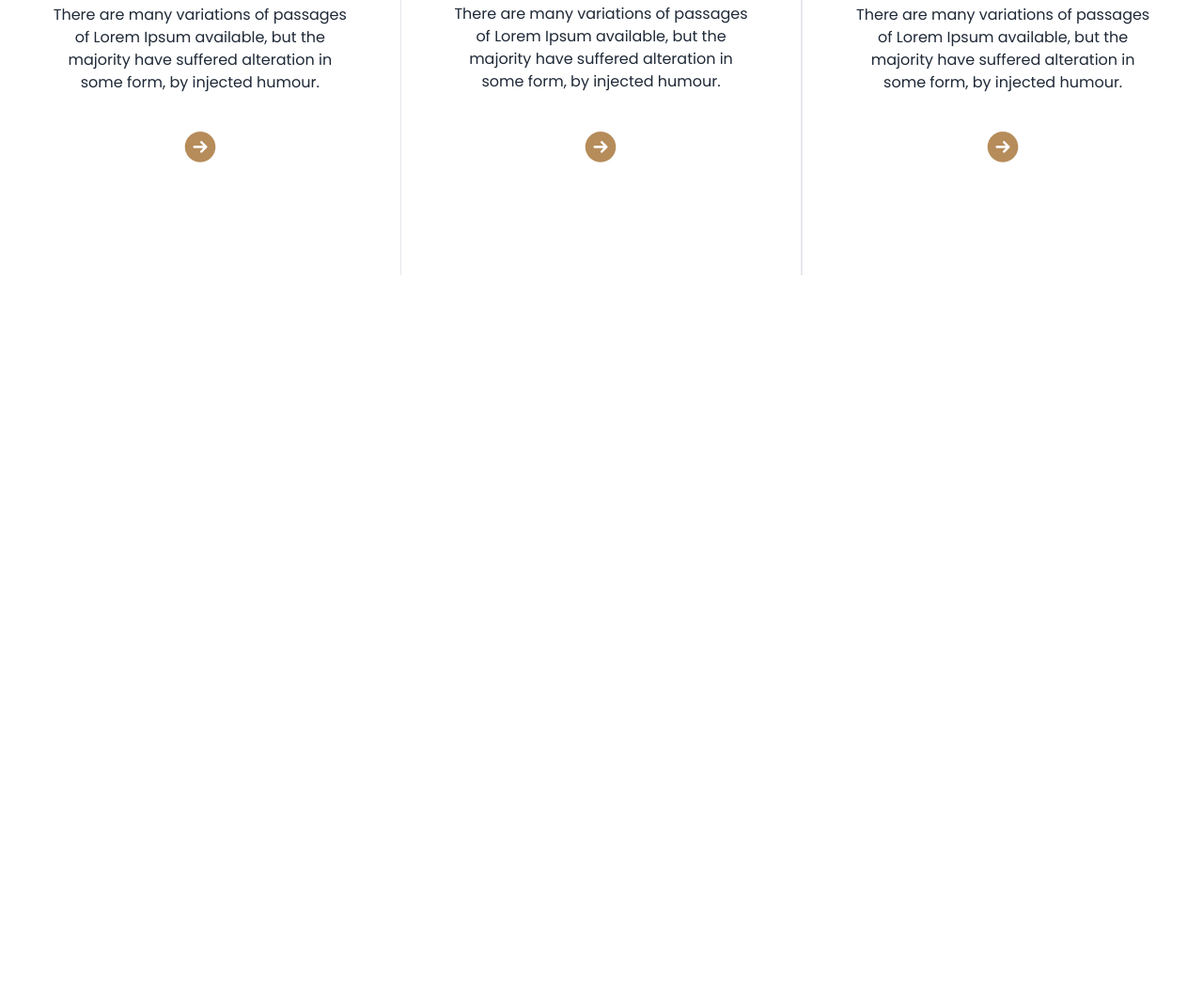
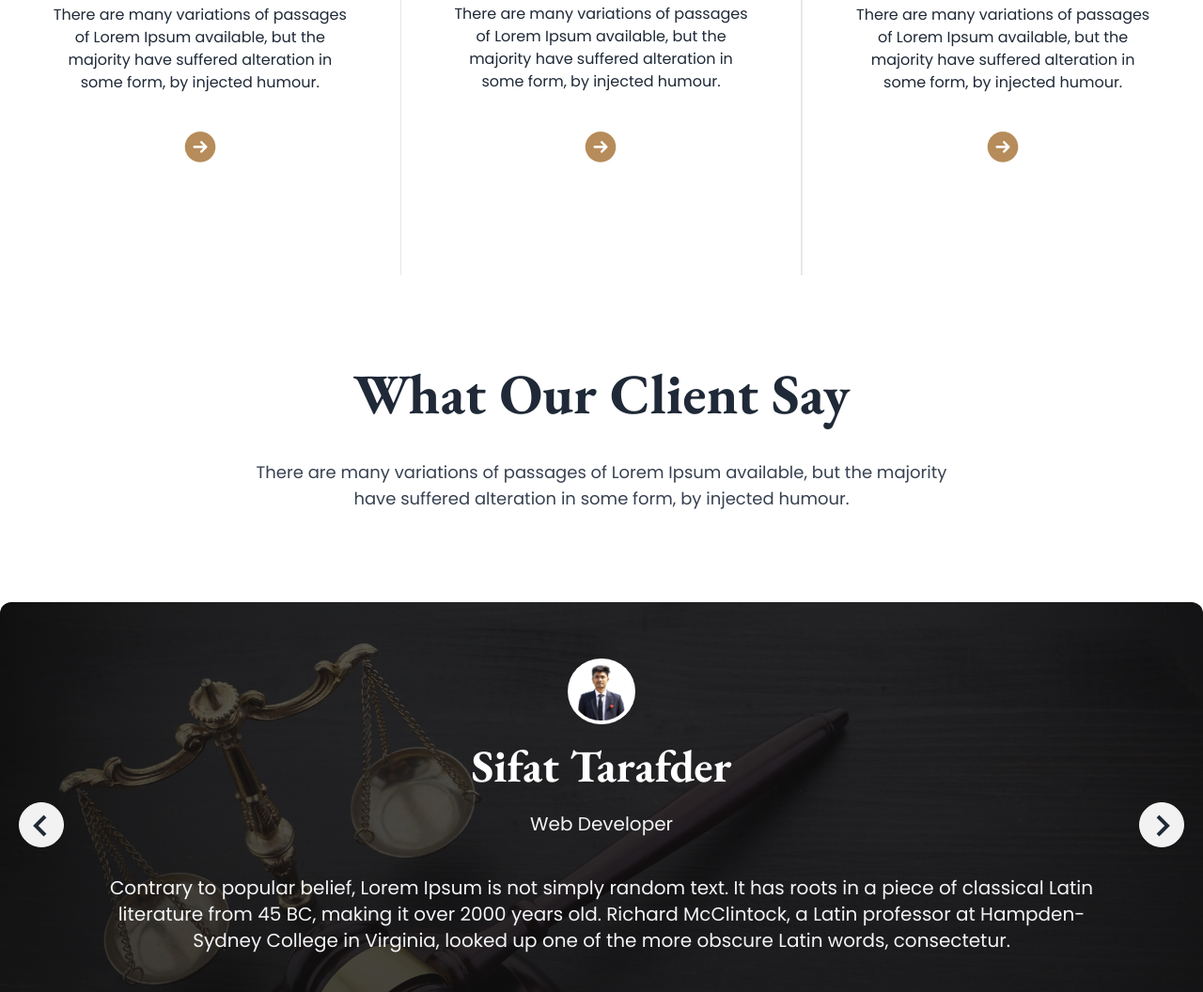
Before and after one commit to tmdsifat98/Daisy-UI, a plain HTML site: page index.html in a window 1280 px wide. Shown: the part 1744-2800 px from the top of the page at 94% size. Before the commit the page ends 2077 px from the top, so only its background shows below. Drawn offline with nearby package versions, Linux system fonts and the light colour scheme.

Commit message:
carousel done

```diff
--- a/index.html
+++ b/index.html
@@ -76,8 +76,8 @@
                         <p class="mb-8">There are many variations of passages of Lorem Ipsum available, but the majority
                             have suffered alteration in some form, by injected humour.</p>
                         <div class="w-full flex gap-4 items-center mb-12">
-                            <input class="flex-1 py-3 px-5 rounded-lg" type="text" placeholder="Search your services">
-                            <button class="btn px-8  bg-btn-primary outline-none py-5 px-4">Search</button>
+                            <input class="flex-1 py-3 px-5 outline-none rounded-lg" type="text" placeholder="Search your services">
+                            <button class="btn lg:px-8  bg-btn-primary flex items-center outline-none px-4">Search</button>
                         </div>
                     </div>
                 </div>
@@ -86,7 +86,7 @@
     </header>
     <main class=" container mx-auto">
         <!-- Legal practice area -->
-        <section class="mt-8 mb-10">
+        <section class="mt-8">
             <h1 class="text-center text-6xl font-bold font-eb-garamond mb-5">The Legal Practice Area</h1>
             <p class="text-center text-lg max-w-[710px] mx-auto">There are many variations of passages of Lorem Ipsum
                 available, but the majority have suffered alteration in some form, by injected humour.</p>
@@ -180,6 +180,76 @@
                 </div>
             </div>
         </section>
+        <!-- Carousel area -->
+        <section class="my-24">
+            <!-- heading area -->
+            <h1 class="text-6xl text-center mb-10 font-bold font-eb-garamond">What Our Client Say</h1>
+            <p class="text-lg text-gray-700 mb-24 w-3/5 mx-auto text-center">There are many variations of passages of Lorem Ipsum available, but the majority have suffered alteration in some form, by injected humour.</p>
+            <!-- Slider area -->
+            <div class="carousel w-full">
+                <div id="slide1" class="carousel-item relative w-full">
+                    <div class="mx-auto flex flex-col justify-center items-center rounded-xl md:px-16 lg:px-24 py-5"
+                        style="background:linear-gradient(180.00deg, rgb(17, 17, 17, 0.7),rgba(17, 17, 17, 0.8) 100%),url(images/slider-1.jpg); background-size: cover; background-repeat: no-repeat;">
+                        <div class="bg-white rounded-full p-1 mb-5 mt-10">
+                            <img class="rounded-full w-16" src="images/fabicon.png" alt="">
+                        </div>
+                        <h1 class="text-5xl font-bold font-eb-garamond text-white mb-6">Sifat Tarafder</h1>
+                        <p class="text-gray-100 text-xl mb-10 text-center">Web Developer</p>
+                        <p class="text-gray-100 text-xl mb-20 text-center">
+                            Contrary to popular belief, Lorem Ipsum is not simply random text. It has roots in a piece
+                            of classical Latin literature from 45 BC, making it over 2000 years old. Richard McClintock,
+                            a Latin professor at Hampden-Sydney College in Virginia, looked up one of the more obscure
+                            Latin words, consectetur.
+                        </p>
+                    </div>
+                    <div
+                        class="absolute flex justify-between items-center transform -translate-y-1/2 left-5 right-5 top-1/2">
+                        <a href="#slide3" class="btn btn-circle text-5xl"><i class='bx bx-chevron-left'></i></a>
+                        <a href="#slide2" class="btn btn-circle text-5xl"><i class='bx bx-chevron-right'></i></a>
+                    </div>
+                </div>
+                <div id="slide2" class="carousel-item relative w-full">
+                    <div class="mx-auto flex flex-col justify-center items-center rounded-xl  md:px-16 lg:px-24 py-5"
+                        style="background:linear-gradient(180.00deg, rgb(17, 17, 17, 0.7),rgba(17, 17, 17, 0.8) 100%),url(images/slider-2.jpg); background-size: cover; background-repeat: no-repeat;">
+                        <div class="bg-white rounded-full p-1 mb-5 mt-10">
+                            <img class="rounded-full w-16" src="images/fabicon.png" alt="">
+                        </div>
+                        <h1 class="text-5xl font-bold font-eb-garamond text-white mb-6">Sifat Tarafder</h1>
+                        <p class="text-gray-100 text-xl mb-10 text-center">Web Developer</p>
+                        <p class="text-gray-100 text-xl mb-20 text-center">
+                            Contrary to popular belief, Lorem Ipsum is not simply random text. It has roots in a piece
+                            of classical Latin literature from 45 BC, making it over 2000 years old. Richard McClintock,
+                            a Latin professor at Hampden-Sydney College in Virginia, looked up one of the more obscure
+                            Latin words, consectetur.
+                        </p>
+                    </div>
+                    <div class="absolute flex justify-between transform -translate-y-1/2 left-5 right-5 top-1/2">
+                        <a href="#slide1" class="btn btn-circle text-5xl"><i class='bx bx-chevron-left'></i></a>
+                        <a href="#slide3" class="btn btn-circle text-5xl"><i class='bx bx-chevron-right'></i></a>
+                    </div>
+                </div>
+                <div id="slide3" class="carousel-item relative w-full">
+                    <div class="mx-auto flex flex-col justify-center items-center rounded-xl  md:px-16 lg:px-24 py-5"
+                        style="background:linear-gradient(180.00deg, rgb(17, 17, 17, 0.7),rgba(17, 17, 17, 0.8) 100%),url(images/slider-3.jpg); background-size: cover; background-repeat: no-repeat;">
+                        <div class="bg-white rounded-full p-1 mb-5 mt-10">
+                            <img class="rounded-full w-16" src="images/fabicon.png" alt="">
+                        </div>
+                        <h1 class="text-5xl font-bold font-eb-garamond text-white mb-6">Sifat Tarafder</h1>
+                        <p class="text-gray-100 text-xl mb-10 text-center">Web Developer</p>
+                        <p class="text-gray-100 text-xl mb-20 text-center">
+                            Contrary to popular belief, Lorem Ipsum is not simply random text. It has roots in a piece
+                            of classical Latin literature from 45 BC, making it over 2000 years old. Richard McClintock,
+                            a Latin professor at Hampden-Sydney College in Virginia, looked up one of the more obscure
+                            Latin words, consectetur.
+                        </p>
+                    </div>
+                    <div class="absolute flex justify-between transform -translate-y-1/2 left-5 right-5 top-1/2">
+                        <a href="#slide2" class="btn btn-circle text-5xl"><i class='bx bx-chevron-left'></i></a>
+                        <a href="#slide1" class="btn btn-circle text-5xl"><i class='bx bx-chevron-right'></i></a>
+                    </div>
+                </div>
+            </div>
+        </section>
     </main>
 </body>
 
```
Also changed, not shown: images/fabicon.png (added).
